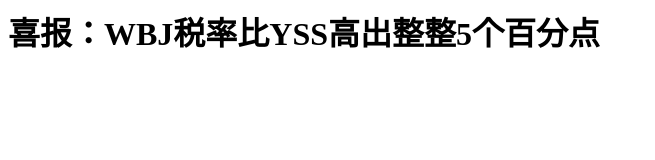
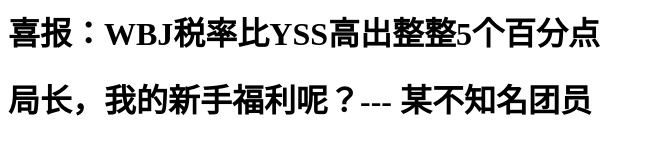
Before and after one commit to fiberoptics-0/WBJ, a plain HTML site: page index.html in a window 1280 px wide. Shown: the whole page, without its empty margins (0-655 px from the left). Drawn offline with Linux system fonts and the light colour scheme.

Commit message:
Update index.html

```diff
--- a/index.html
+++ b/index.html
@@ -5,5 +5,6 @@
     </head>
     <body>
         <h1>喜报：WBJ税率比YSS高出整整5个百分点</h1>
+        <h1>局长，我的新手福利呢？--- 某不知名团员</h1>
     </body>
 </html>
```
